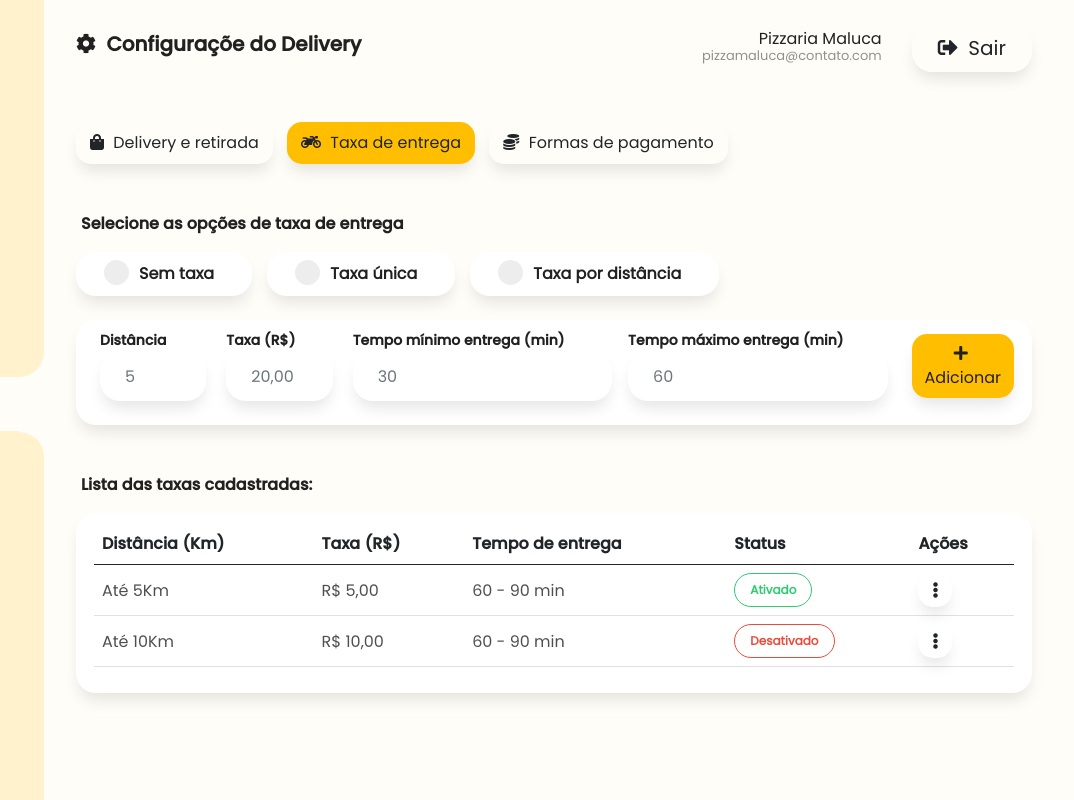
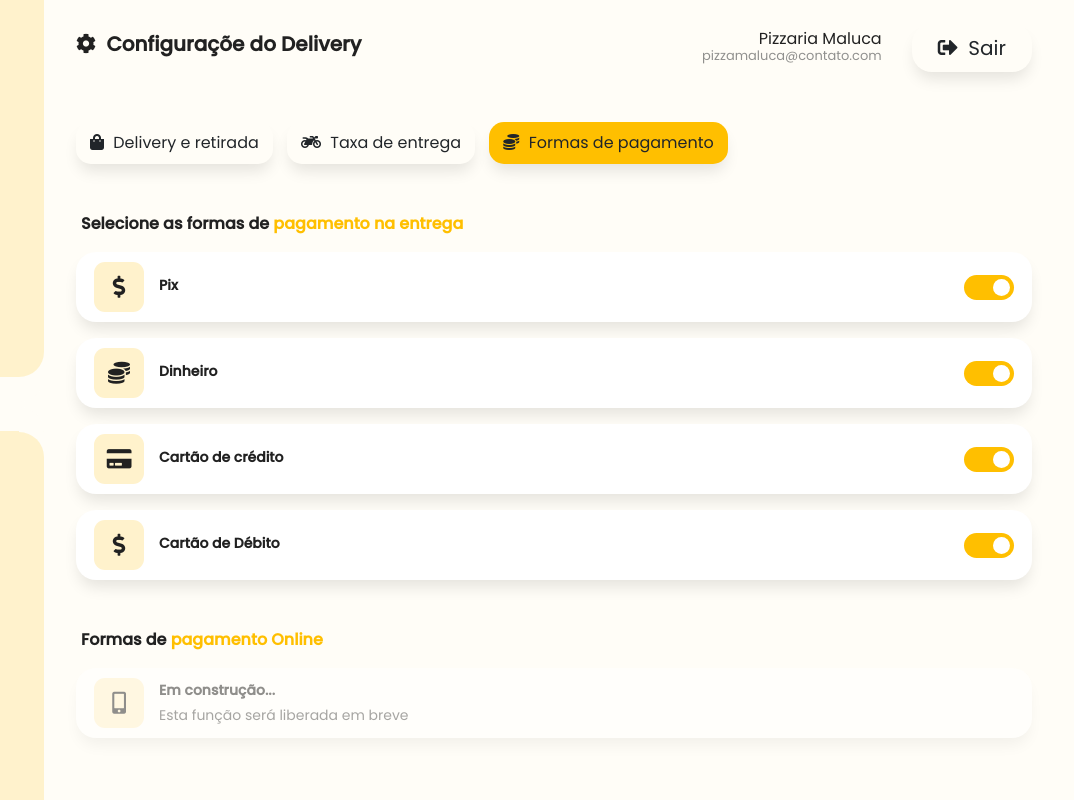
Before and after one commit to jhon-breno/delivery, a plain HTML site: page painel/configuracoes.html in a window 1280 px wide. Shown: the full height of the page, 206-1280 px from the left. Drawn offline with Linux system fonts and the light colour scheme.

Commit message:
feat: add payment methods on setup page

```diff
--- a/painel/configuracoes.html
+++ b/painel/configuracoes.html
@@ -78,10 +78,10 @@
                   <a href="#" class="btn btn-white btn-sm">
                     <i class="fas fa-shopping-bag"></i> Delivery e retirada
                   </a>
-                  <a href="#" class="btn btn-white btn-sm active">
+                  <a href="#" class="btn btn-white btn-sm">
                     <i class="fas fa-motorcycle"></i> Taxa de entrega
                   </a>
-                  <a href="#" class="btn btn-white btn-sm">
+                  <a href="#" class="btn btn-white btn-sm active">
                     <i class="fas fa-coins"></i> Formas de pagamento
                   </a>
                 </div>
@@ -148,7 +148,7 @@
                     </div>
                   </div>
                 </div>
-                <div class="col-12 mt-5" id="taxa-entrega">
+                <div class="col-12 mt-5 hidden" id="taxa-entrega">
                   <p class="title-categoria mb-0">
                     <b>Selecione as opções de taxa de entrega</b>
                   </p>
@@ -375,7 +375,95 @@
                   </div>
                 </div>
 
-                <div class="col-12 mt-5 hidden" id="forma-pagamento"></div>
+                <div class="col-12 mt-5" id="forma-pagamento">
+                  <p class="title-categoria mb-0">
+                    <b
+                      >Selecione as formas de
+                      <b class="color-primary">pagamento na entrega</b></b
+                    >
+                  </p>
+
+                  <div class="container-group mb-3">
+                    <div class="card card-address cursor-default mt-3">
+                      <div class="img-icon-details">
+                        <i class="fas fa-dollar-sign"></i>
+                      </div>
+                      <div class="infos">
+                        <p class="name mb-1"><b>Pix</b></p>
+                      </div>
+                      <label class="switch">
+                        <input type="checkbox" checked />
+                        <span class="slider round"></span>
+                      </label>
+                    </div>
+                  </div>
+
+                  <div class="container-group mb-3">
+                    <div class="card card-address cursor-default mt-3">
+                      <div class="img-icon-details">
+                        <i class="fas fa-coins"></i>
+                      </div>
+                      <div class="infos">
+                        <p class="name mb-1"><b>Dinheiro</b></p>
+                      </div>
+                      <label class="switch">
+                        <input type="checkbox" checked />
+                        <span class="slider round"></span>
+                      </label>
+                    </div>
+                  </div>
+
+                  <div class="container-group mb-3">
+                    <div class="card card-address cursor-default mt-3">
+                      <div class="img-icon-details">
+                        <i class="fas fa-credit-card"></i>
+                      </div>
+                      <div class="infos">
+                        <p class="name mb-1"><b>Cartão de crédito</b></p>
+                      </div>
+                      <label class="switch">
+                        <input type="checkbox" checked />
+                        <span class="slider round"></span>
+                      </label>
+                    </div>
+                  </div>
+
+                  <div class="container-group mb-3">
+                    <div class="card card-address cursor-default mt-3">
+                      <div class="img-icon-details">
+                        <i class="fas fa-dollar-sign"></i>
+                      </div>
+                      <div class="infos">
+                        <p class="name mb-1"><b>Cartão de Débito</b></p>
+                      </div>
+                      <label class="switch">
+                        <input type="checkbox" checked />
+                        <span class="slider round"></span>
+                      </label>
+                    </div>
+                  </div>
+
+                  <p class="title-categoria mb-0 mt-5">
+                    <b
+                      >Formas de
+                      <b class="color-primary">pagamento Online</b></b
+                    >
+                  </p>
+
+                  <div class="container-group mb-3 opacity-05">
+                    <div class="card card-address cursor-default mt-3">
+                      <div class="img-icon-details">
+                        <i class="fas fa-mobile-alt"></i>
+                      </div>
+                      <div class="infos">
+                        <p class="name mb-1"><b>Em construção...</b></p>
+                        <span class="text mb-0"
+                          >Esta função será liberada em breve</span
+                        >
+                      </div>
+                    </div>
+                  </div>
+                </div>
               </div>
             </div>
           </div>
--- a/painel/css/painel.css
+++ b/painel/css/painel.css
@@ -632,3 +632,7 @@ input:checked + .slider:before {
 .color-red {
   color: var(--color-red) !important;
 }
+
+.opacity-05 {
+  opacity: 0.5;
+}
```
